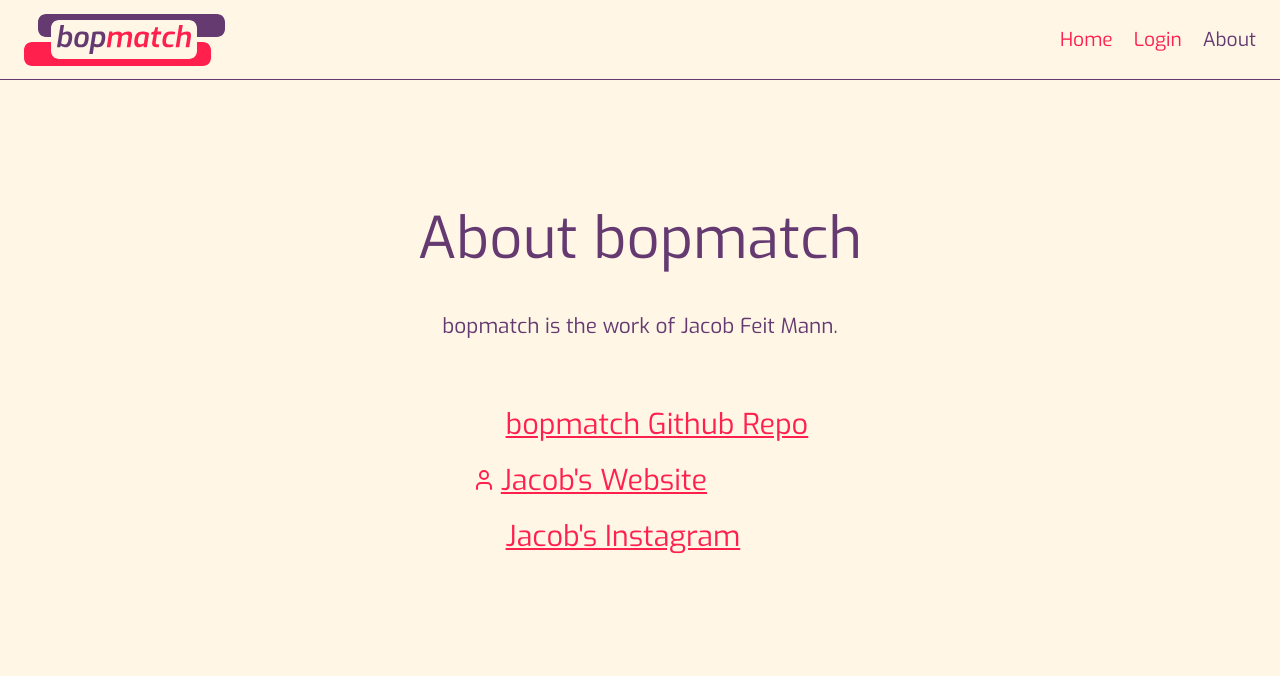
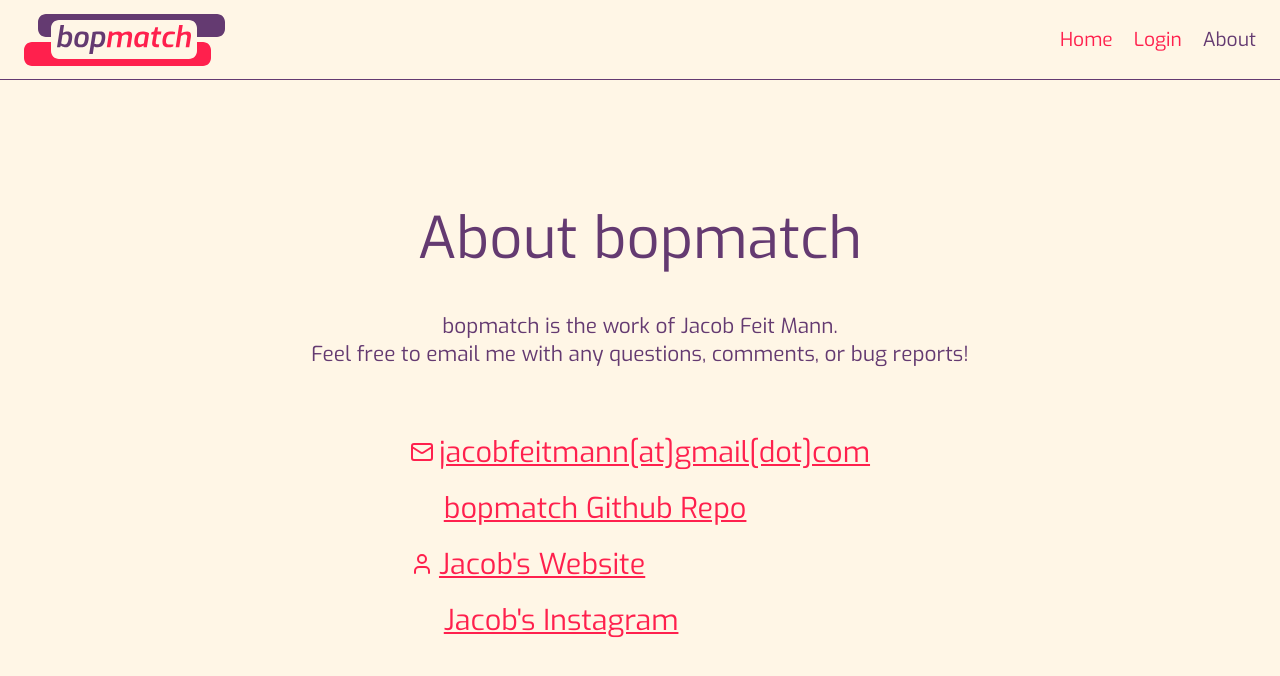
Before and after one commit to jacob-fm/spotify-guesser, a React (Vite) app: page /about in a window 1280 px wide. Shown: the top 676 px of the page. Built offline with nearby package versions, Linux system fonts and the light colour scheme; no server answers; some icons are missing.

Commit message:
update about page with email

```diff
--- a/src/app/routes/About/About.jsx
+++ b/src/app/routes/About/About.jsx
@@ -1,7 +1,23 @@
 import "./About.css";
 import Header from "../../../components/Header/Header";
 import { SiGithub, SiInstagram } from "@icons-pack/react-simple-icons";
-import { UserIcon } from "lucide-react";
+import { MailIcon, UserIcon } from "lucide-react";
+import { useEffect, useState } from "react";
+
+const EmailLink = () => {
+  const [link, setLink] = useState("#");
+  useEffect(() => {
+    const user = "jacobfeitmann";
+    const domain = "gmail.com";
+    const fullEmail = `mailto:${user}@${domain}`;
+    setLink(fullEmail);
+  }, []);
+  return (
+    <a href={link} rel="nofollow, noindex">
+      jacobfeitmann[at]gmail[dot]com
+    </a>
+  );
+};
 
 export default function About() {
   return (
@@ -10,8 +26,15 @@ export default function About() {
       <Header />
       <div className="about">
         <h1>About bopmatch</h1>
-        <p>bopmatch is the work of Jacob Feit Mann.</p>
+        <p>
+          bopmatch is the work of Jacob Feit Mann.<br></br>{" "}
+          Feel free to email me with any questions, comments, or bug reports!
+        </p>
         <ul>
+          <li>
+            <MailIcon />
+            <EmailLink />
+          </li>
           <li>
             <SiGithub />
             <a href="https://github.com/jacob-fm/spotify-guesser">
```
